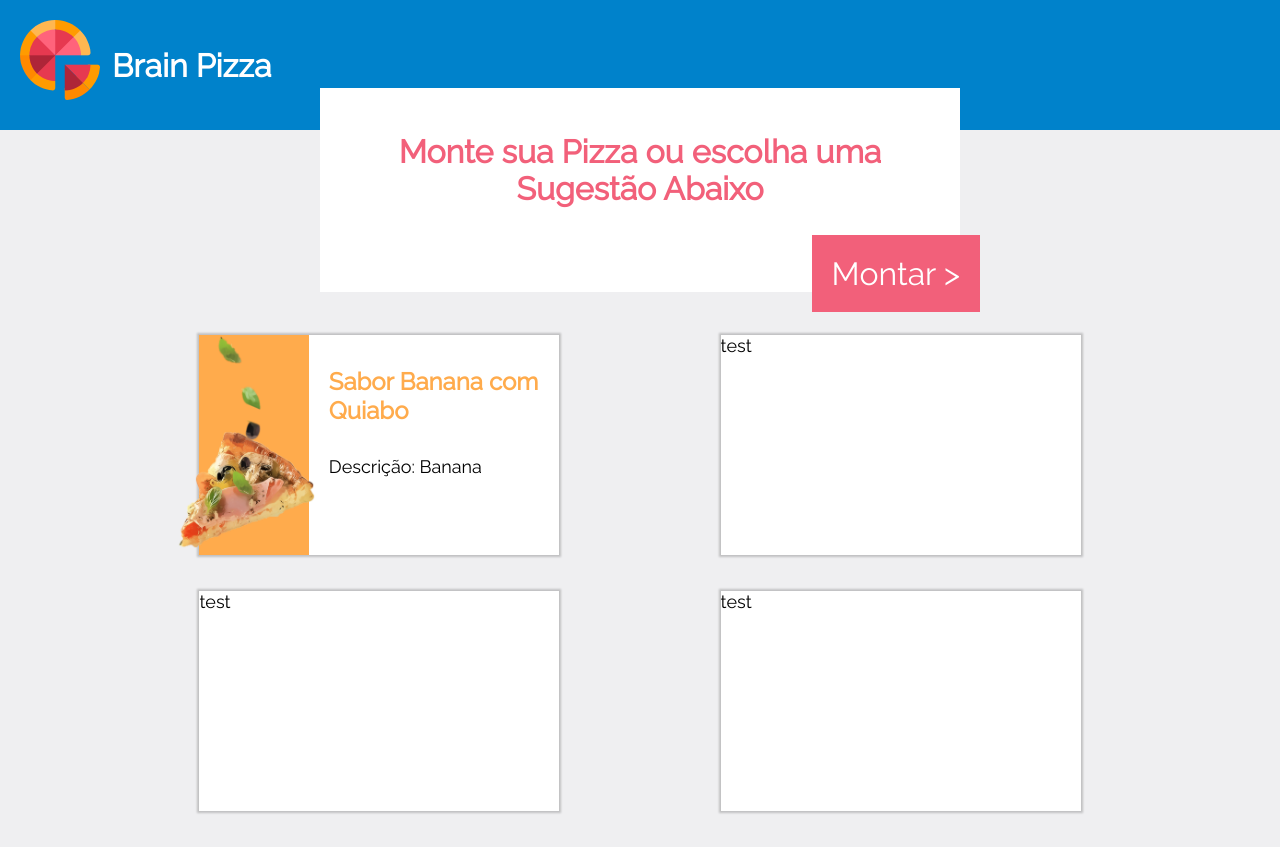
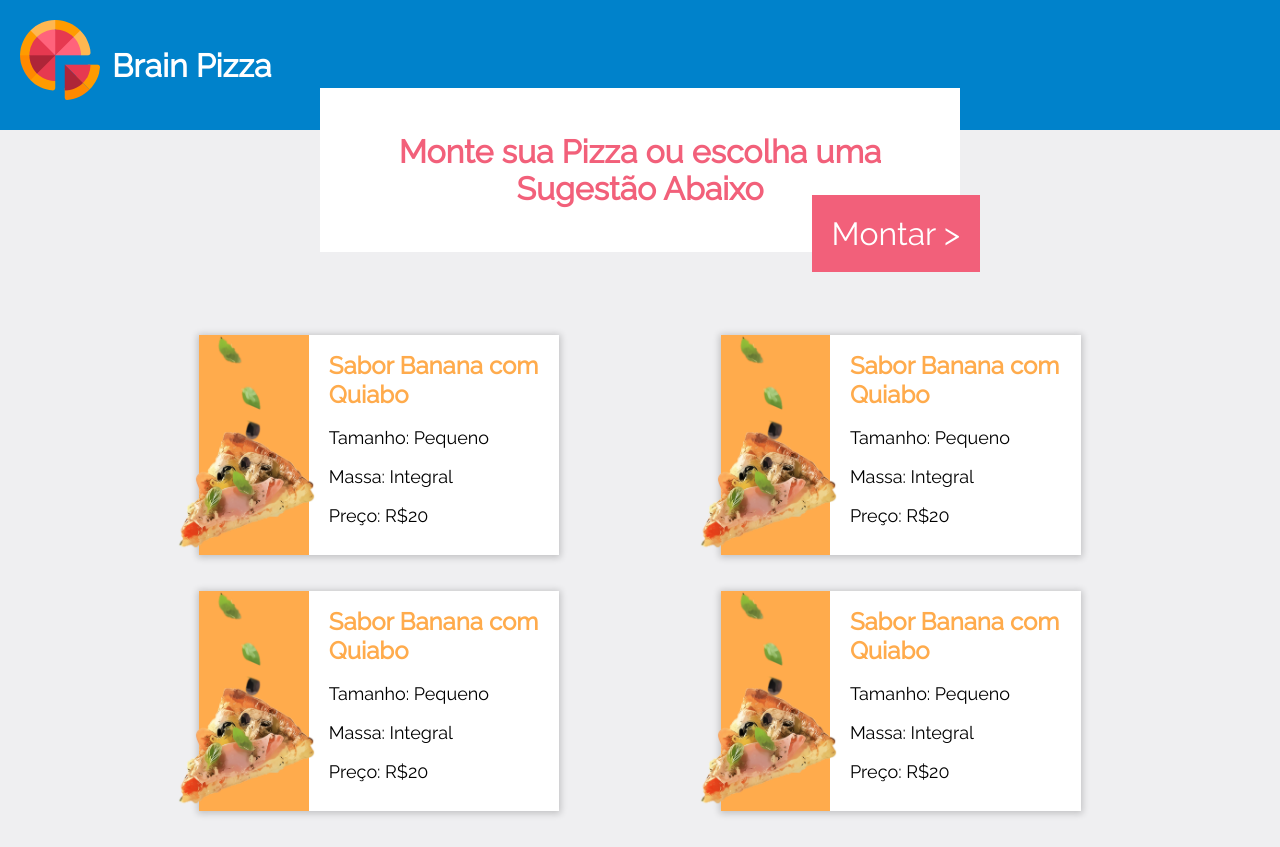
Before and after one commit to robindesu/brainpizza, a React (Create React App) app: page / in a window 1280 px wide. Shown: the top 847 px of the page. Built offline with nearby package versions, Linux system fonts and the light colour scheme.

Commit message:
Pizza Suggest Card component

```diff
--- a/src/components/HeadCard/HeadCard.scss
+++ b/src/components/HeadCard/HeadCard.scss
@@ -9,7 +9,6 @@
     transform: translatex(-50%);
     display: inline-flex;
     text-align: center;
-    padding-bottom: 40px;
     .left-part{
         color: $pink;
         padding: 2%;
@@ -30,9 +29,10 @@
     }
 }
 
-@media(max-width: 600px){
+@media(max-width: 800px){
     .head-card{
         min-width: 80%;
+        padding-bottom: 40px;
         .top-button{
             bottom: -20px;
         }
--- /dev/null
+++ b/src/components/SuggestCard/SuggestCard.js
@@ -0,0 +1,25 @@
+import React from 'react';
+import PizzaPic from './pizza-slice.png'
+import './SuggestCard.scss'
+
+
+function SuggestCard() {
+    return (
+        <div>
+            <div className='card'>
+                <div className='pic-box'>
+                <img src={PizzaPic}></img>
+                </div>
+                <div className='text-box'>
+                    <h4 className='pizza-title'>
+                        Sabor Banana com Quiabo
+                    </h4>
+                    <p>Tamanho: Pequeno</p>
+                    <p>Massa: Integral</p>
+                    <p>Preço: R$20</p>
+                </div>
+            </div>
+        </div>
+    );
+}
+export default SuggestCard;
--- /dev/null
+++ b/src/components/SuggestCard/SuggestCard.scss
@@ -0,0 +1,30 @@
+@import '../../styles/variables';
+
+.card{
+    display: flex;
+    width: 360px;
+    height: 220px;
+    background-color: #fff;
+    box-shadow: 0.3px 0.5px 7px 2px rgba(0, 0, 0, 0.2);
+    .pic-box{
+        background-color: $orange-b;
+        width: 140px;
+        height: 100%;
+        position: relative;
+    }
+    img{
+        max-width: 200px;
+        position: absolute;
+        left: -60px;
+    }
+    .text-box{
+        margin-left: 20px;
+        .pizza-title{
+            color: $orange-b;
+            font-weight: 600;
+            font-size: 1.5rem;
+            margin-top: 1rem;
+            margin-bottom: 0.5rem;
+        }
+    }
+  }
--- a/src/components/SuggestsGrid/SuggestsGrid.js
+++ b/src/components/SuggestsGrid/SuggestsGrid.js
@@ -1,6 +1,6 @@
 import React, { Component } from 'react';
 import './SuggestsGrid.scss';
-import PizzaPic from './pizza-slice.png'
+import SuggestCard from '../SuggestCard/SuggestCard'
 
 class SuggestsGrid extends Component {
     render() {
@@ -9,34 +9,18 @@ class SuggestsGrid extends Component {
                 <div className='grid-container'>
                     <div className='row'>
                         <div className='column'>
-                            <div className='card'>
-                                <div className='pic-box'>
-                                <img src={PizzaPic}></img>
-                                </div>
-                                <div className='text-box'>
-                                    <h4 className='pizza-title'>
-                                        Sabor Banana com Quiabo
-                                    </h4>
-                                    <p>Descrição: Banana</p>
-                                </div>
-                            </div>
+                            <SuggestCard/>
                         </div>
                         <div className='column'>
-                            <div className='card'>
-                                test
-                            </div>
+                            <SuggestCard/>
                         </div>
                     </div>
                     <div className='row'>
                         <div className='column'>
-                            <div className='card'>
-                                test
-                            </div>
+                            <SuggestCard/>
                         </div>
                         <div className='column'>
-                            <div className='card'>
-                                test
-                            </div>
+                            <SuggestCard/>
                         </div>
                     </div>
                 </div>
--- a/src/components/SuggestsGrid/SuggestsGrid.scss
+++ b/src/components/SuggestsGrid/SuggestsGrid.scss
@@ -1,46 +1 @@
-@import '../../styles/variables';
-
-.grid-container{
-    margin-top: 17%;
-}
-.row{
-    display: flex;
-    justify-content: space-evenly;
-    flex-wrap: wrap;
-    margin-bottom: 2em;
-}
-.column{
-    margin-top: 2em;
-}
-@media(min-width: 800px){
-    .column{
-        margin-top: 0;
-    }
-}
-
-.card{
-    display: flex;
-    width: 360px;
-    height: 220px;
-    background-color: #fff;
-    box-shadow: 0.3px 0.3px 2px 2px rgba(0, 0, 0, 0.2);
-    .pic-box{
-        background-color: $orange-b;
-        width: 140px;
-        height: 100%;
-        position: relative;
-    }
-    img{
-        max-width: 200px;
-        position: absolute;
-        left: -60px;
-    }
-    .text-box{
-        margin-left: 20px;
-        .pizza-title{
-            color: $orange-b;
-            font-weight: 600;
-            font-size: 1.5rem;
-        }
-    }
-  }
+@import '../../styles/theme';
--- /dev/null
+++ b/src/styles/_theme.scss
@@ -0,0 +1,17 @@
+.grid-container{
+    margin-top: 17%;
+}
+.row{
+    display: flex;
+    justify-content: space-evenly;
+    flex-wrap: wrap;
+    margin-bottom: 2em;
+}
+.column{
+    margin-top: 2em;
+}
+@media(min-width: 800px){
+    .column{
+        margin-top: 0;
+    }
+}
```
Also changed, not shown: src/components/SuggestCard/pizza-slice.png (renamed from src/components/SuggestsGrid/pizza-slice.png).
